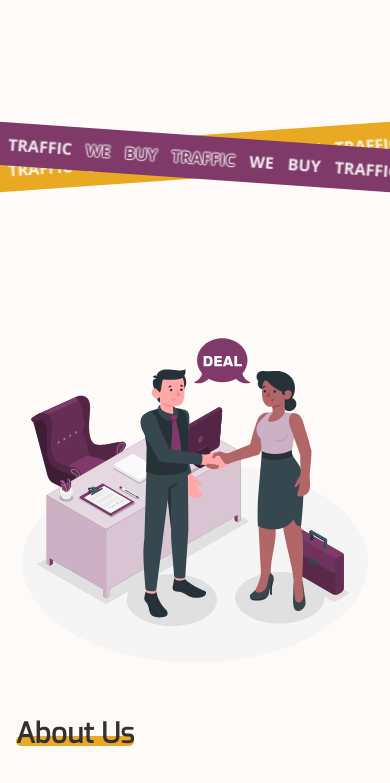
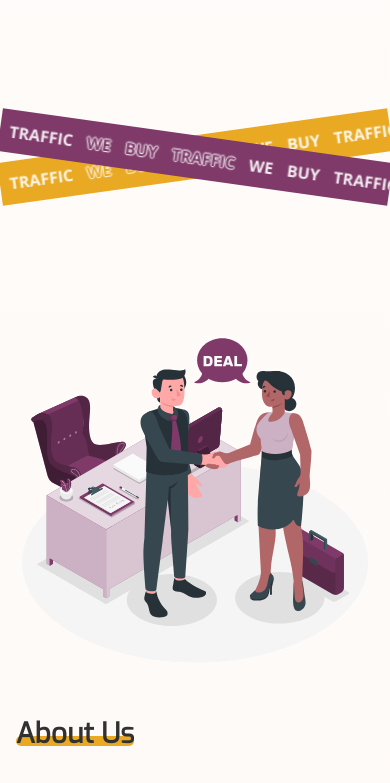
Before and after one commit to letnik/galaktica_test, a website: page src/html/index.html in a window 390 px wide. Shown: the part 899-1682 px from the top of the page. Drawn offline with nearby package versions, Linux system fonts and the light colour scheme; files that its build step writes are made by us from their sources; files whose address does not match are found by name.

Commit message:
Збільшено кут повороту marquee до 8° на мобільних пристроях (≤425px)

```diff
--- a/src/sass/blocks/_marquee.sass
+++ b/src/sass/blocks/_marquee.sass
@@ -109,3 +109,11 @@
 		font-size: 16px
 		line-height: 20px
 		word-spacing: 10px
+
+// Збільшений кут повороту для мобільних пристроїв
+@media (max-width: 425px)
+	.marquee.marquee-1
+		transform: translate(-50%, -50%) rotate(-8deg)
+
+	.marquee.marquee-2
+		transform: translate(-50%, -50%) rotate(8deg)
```
